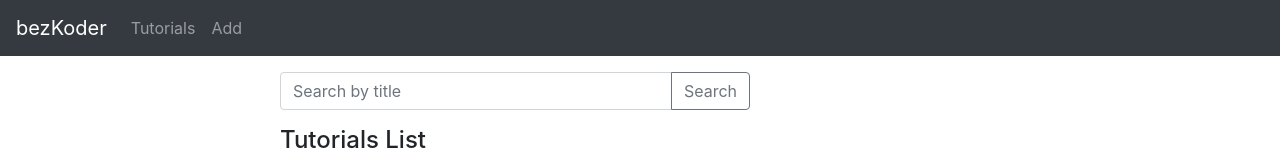
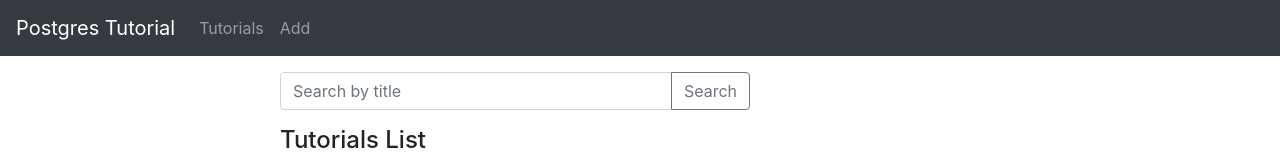
Before and after one commit to ColinFendrick/postgres-node-react, a React (Create React App) app in the folder frontend/: page / in a window 1280 px wide. Shown: the top 153 px of the page. Built offline with nearby package versions, Linux system fonts and the light colour scheme; no server answers.

Commit message:
name change

```diff
--- a/frontend/src/App.js
+++ b/frontend/src/App.js
@@ -16,7 +16,7 @@ function App() {
 		<div>
 			<nav className = "navbar navbar-expand navbar-dark bg-dark">
 				<a href = "/tutorials" className = "navbar-brand">
-      bezKoder </a>
+      Postgres Tutorial </a>
 				<div className = "navbar-nav mr-auto">
 					<li className = "nav-item" >
 						<Link to = {
```
Also changed, not shown: 1 other file (tests, documents, lock files or other folders).
